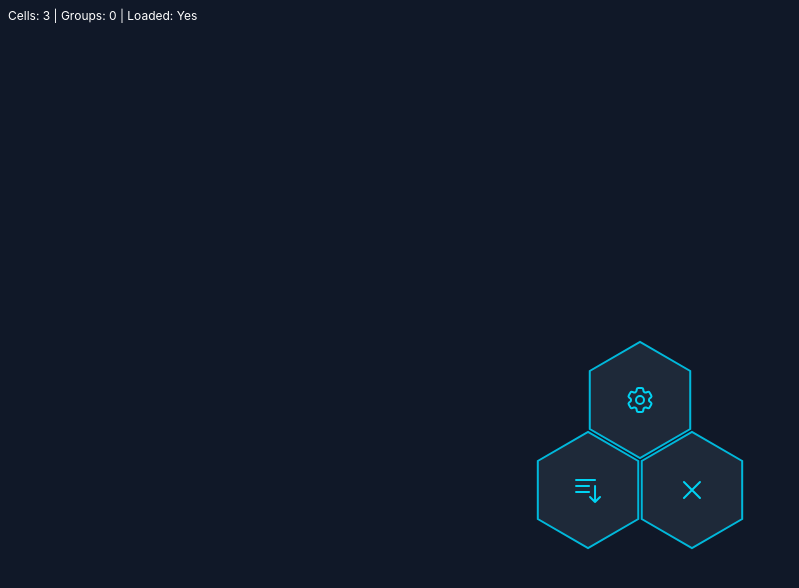
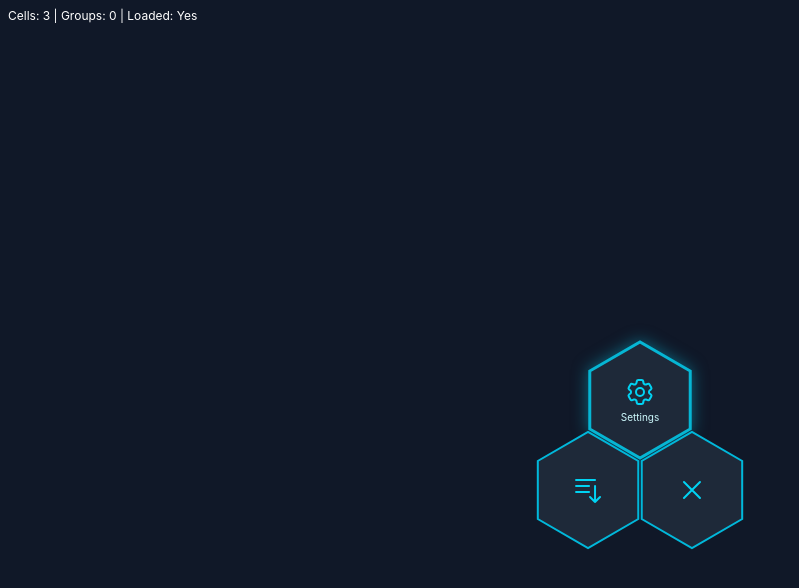
Before and after one commit to Catharacta/hexa-launcher, a React (Vite) app: page / in a window 1280 px wide. Shown: the top 588 px of the page, without its empty margins (0-799 px from the left). Built offline with nearby package versions, Linux system fonts and the light colour scheme; the HTML template or start-up script is replaced by a standard one.

Commit message:
見た目修正_2

```diff
--- a/src/components/Hexagon.tsx
+++ b/src/components/Hexagon.tsx
@@ -82,20 +82,20 @@ export const Hexagon: React.FC<HexagonProps> = ({
                 className={clsx(
                     "stroke-2 transition-all duration-200",
                     isCyberpunk ? "fill-[#0d0d0d] cyberpunk-cell" : "fill-gray-800",
-                    hoverEffect && !isCyberpunk && "hover:fill-gray-700 hover:stroke-[3px] group-hover:filter",
+                    (hoverEffect && !isCyberpunk) && "hover:fill-gray-700 hover:stroke-[3px] group-hover:filter",
                     isCyberpunk ? "stroke-[#00f2ea]" : theme.stroke,
                     layerClass === 'cyberpunk-glitch-layer-1' && "fill-purple-900 stroke-purple-500",
                     layerClass === 'cyberpunk-glitch-layer-2' && "fill-cyan-900 stroke-cyan-500",
                     isDragTarget && "stroke-[4px] stroke-white filter drop-shadow(0 0 8px rgba(255,255,255,0.8))",
-                    isSelected && !isCyberpunk && "fill-gray-700 stroke-[4px] animate-pulse",
-                    isSelected && isCyberpunk && "fill-gray-700 stroke-[4px] stroke-[#00f2ea] animate-pulse",
+                    isSelected && !isCyberpunk && "fill-gray-700 stroke-[3px]",
+                    isSelected && isCyberpunk && "stroke-[#00f2ea]",
                     isSearchMatch && "stroke-[4px] stroke-yellow-400 filter drop-shadow(0 0 10px rgba(250,204,21,0.8))"
                 )}
                 style={{
                     opacity: isSearchActive && !isSearchMatch ? 0.3 : 1,
                     ...(isSelected && !isCyberpunk ? {
                         stroke: theme.color,
-                        filter: `drop-shadow(0 0 12px ${theme.color}99)`
+                        filter: `drop-shadow(0 0 8px ${theme.color}80)`
                     } : {})
                 }}
             />
@@ -106,7 +106,8 @@ export const Hexagon: React.FC<HexagonProps> = ({
                     <div className={clsx(
                         "transition-transform duration-200 flex items-center justify-center",
                         showLabel === 'always' && "mb-1",
-                        showLabel === 'hover' && "group-hover:-translate-y-2"
+                        showLabel === 'hover' && "group-hover:-translate-y-2",
+                        showLabel === 'hover' && isSelected && "-translate-y-2"
                     )}>
                         {cell.type === 'launcher_setting' ? (
                             <svg xmlns="http://www.w3.org/2000/svg" fill="none" viewBox="0 0 24 24" strokeWidth={1.5} stroke="currentColor" className={clsx("w-8 h-8", isCyberpunk ? "text-[#00f2ea]" : theme.text)}>
@@ -139,7 +140,10 @@ export const Hexagon: React.FC<HexagonProps> = ({
                                 "text-[10px] truncate w-full px-1 transition-all duration-200",
                                 isCyberpunk ? "text-[#00f2ea]" : theme.textLight,
                                 showLabel === 'hover'
-                                    ? "absolute bottom-1 left-0 right-0 opacity-0 group-hover:opacity-100"
+                                    ? clsx(
+                                        "absolute bottom-1 left-0 right-0 opacity-0 group-hover:opacity-100",
+                                        isSelected && "opacity-100"
+                                    )
                                     : "opacity-100"
                             )}
                         >
--- a/src/store/slices/selectionSlice.ts
+++ b/src/store/slices/selectionSlice.ts
@@ -6,7 +6,7 @@ export interface SelectionSlice {
 }
 
 export const createSelectionSlice = (set: any, _get: any): SelectionSlice => ({
-    selectedCellIds: [],
+    selectedCellIds: ['root-center'],
     selectCell: (id, multi) => {
         set((state: any) => {
             if (multi) {
```
